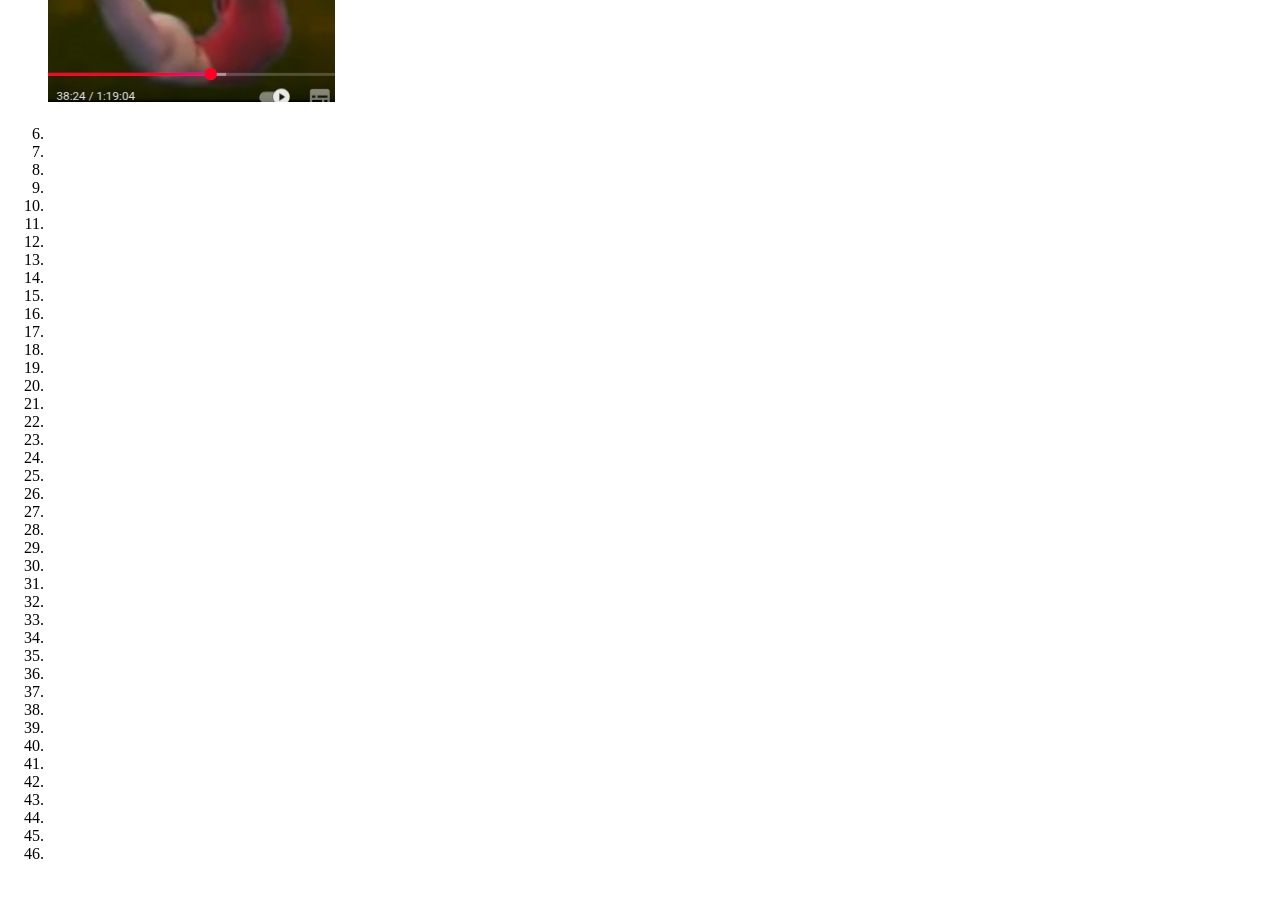
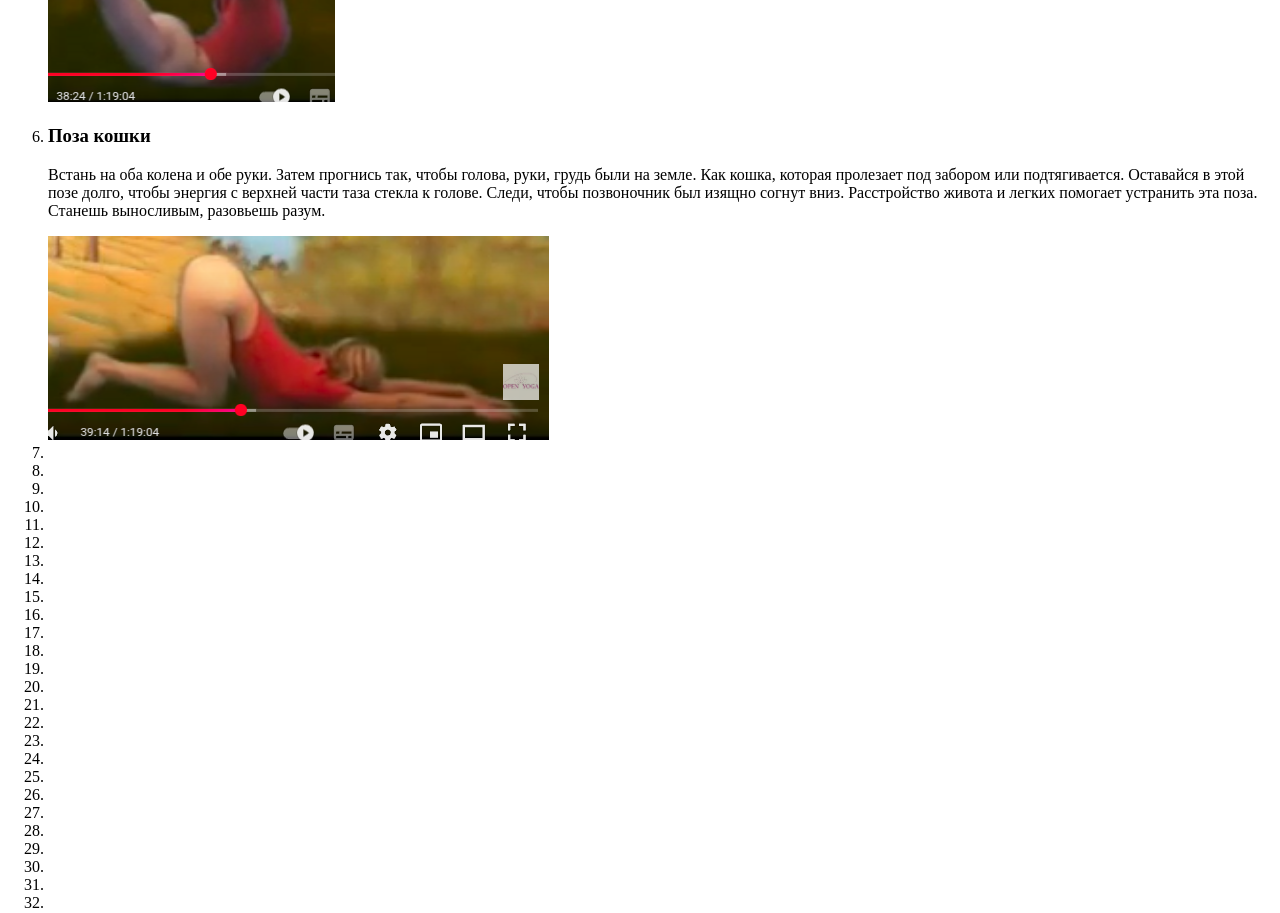
Before and after one commit to AVasilaki/HathaYoga, a plain HTML site: page index.html in a window 1280 px wide. Shown: the part 1980-2893 px from the top of the page. Before the commit the page ends 2859 px from the top, so only its background shows below. Drawn offline with Linux system fonts and the light colour scheme.

Commit message:
add asanas

```diff
--- a/index.html
+++ b/index.html
@@ -68,9 +68,14 @@
         <img src="./images/luk.png" />
       </li>
       <li>
-        <h3></h3>
-        <p></p>
-        <img src="" />
+        <h3>Поза кошки</h3>
+        <p>
+          Встань на оба колена и обе руки. Затем прогнись так, чтобы голова, руки, грудь были на земле. Как кошка,
+          которая пролезает под забором или подтягивается. Оставайся в этой позе долго, чтобы энергия с верхней части
+          таза стекла к голове. Следи, чтобы позвоночник был изящно согнут вниз. Расстройство живота и легких помогает
+          устранить эта поза. Станешь выносливым, разовьешь разум.
+        </p>
+        <img src="./images/koshka.png" />
       </li>
       <li></li>
       <li></li>
```
